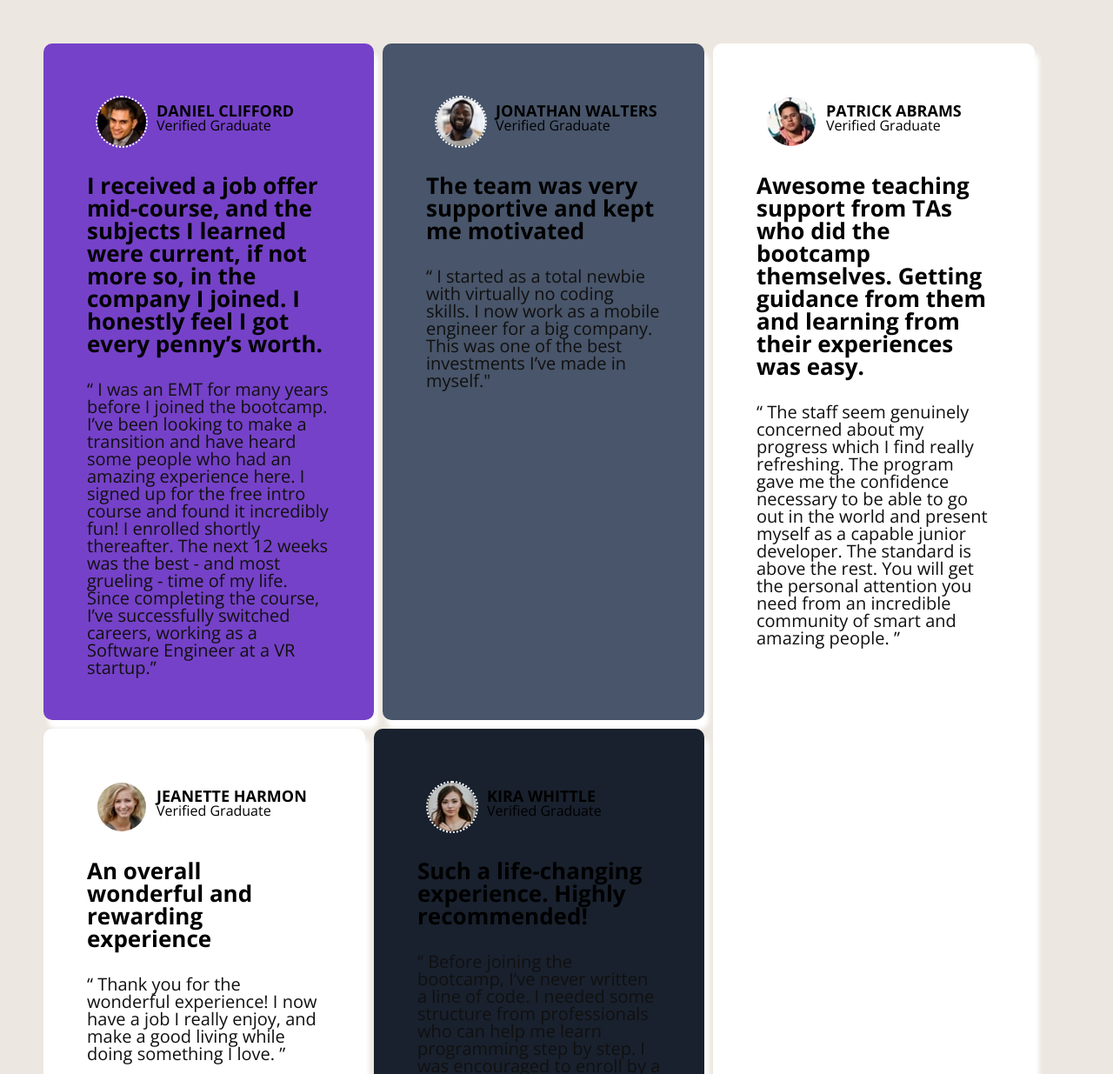
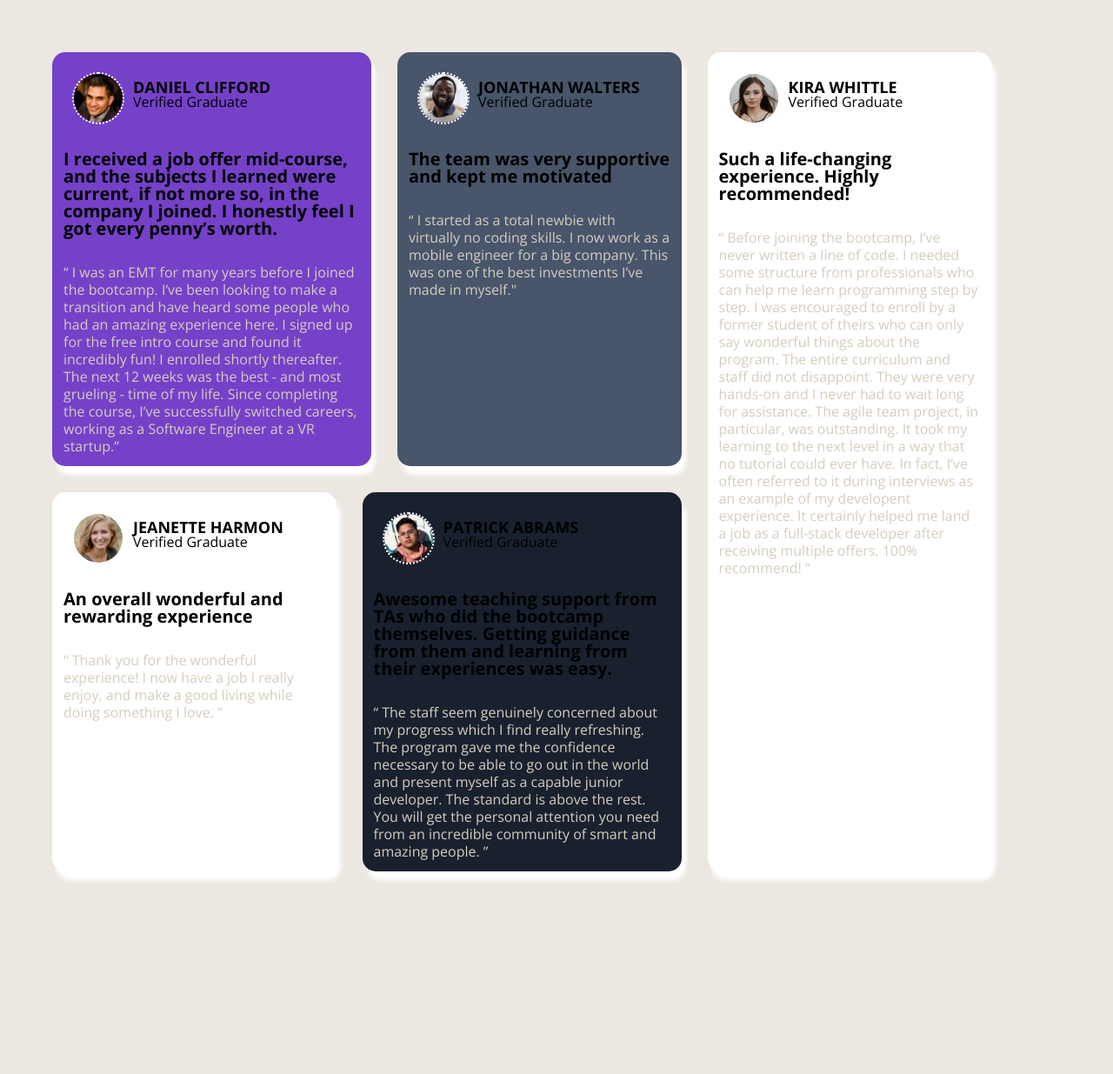
Before and after one commit to shorenabakradze/1500task5, a plain HTML site: page index.html in a window 1280 px wide. Shown: the top 1235 px of the page at 87% size. After the commit the page ends 1062 px from the top, so only its background shows below. Drawn offline with nearby package versions, Linux system fonts and the light colour scheme.

Commit message:
finished

```diff
--- a/index.html
+++ b/index.html
@@ -58,7 +58,7 @@
           investments I’ve made in myself."
         </p>
       </div>
-      <div class="grid-div-3">
+      <div class="grid-div-5">
         <div class="flex-div">
         <img src="image/image-patrick.jpg" alt="photo">
         <div class="title-div">
@@ -95,7 +95,7 @@
         </p>
       </div>
 
-      <div class="grid-div-5">
+      <div class="grid-div-3">
         <div class="flex-div">
         <img src="image/image-kira.jpg" alt="photo">
           <div class="title-div">
--- a/style.css
+++ b/style.css
@@ -1,6 +1,7 @@
 body {
   width: 100%;
   margin: 0 auto;
+  background-color: rgb(236, 231, 224);
 }
 .grid-container {
   width: 100%;
@@ -10,7 +11,7 @@ body {
   grid-template-columns: repeat(4, auto auto auto);
   grid-template-rows: repeat(2, auto);
   gap: 10px;
-  background-color: rgb(236, 231, 224);
+
   padding: 50px;
 }
 .grid-div-1 img {
@@ -47,56 +48,61 @@ body {
 
 .grid-div-1 {
   max-width: 800px;
-  padding: 50px;
+  padding: 13px;
   background-color: hsl(263, 55%, 52%);
-  border-radius:10px;
+  border-radius:15px;
   box-shadow: 5px 10px 5px #fff;
   grid-column-start: 1;
   grid-column-end: 3;
   grid-row: 1;
+  margin: 10px;
 }
 
 .grid-div-2 {
   max-width: 400px;
-  padding: 50px;
+  padding: 13px;
   background-color:  hsl(217, 19%, 35%);
-  border-radius: 10px;
+  border-radius: 15px;
   box-shadow: 5px 10px 5px #fff;
   grid-column: 3;
   grid-row: 1;
+  margin: 10px;
 }
 
 .grid-div-3 {
   max-width: 400px;
-  padding: 50px;
+  padding: 13px;
   background-color: hsl(0, 0%, 100%);
-  border-radius: 10px;
+  border-radius: 15px;
   box-shadow: 5px 10px 5px #fff;
   grid-row-start: 1;
   grid-row-end: 3;
   grid-column: 4;
+  margin: 10px;
 }
 
 .grid-div-4 {
   max-width: 400px;
-  padding: 50px;
+  padding: 13px;
   background-color:  hsl(0, 0%, 100%);
-  border-radius: 10px;
+  border-radius: 15px;
   box-shadow: 5px 10px 5px #fff;
   grid-column: span 1;
   grid-row: 2;
+  margin: 10px;
 }
+
 
 .grid-div-5 {
   max-width: 800px;
-  padding: 50px;
+  padding: 13px;
   background-color: hsl(219, 29%, 14%);
-  border-radius: 10px;
+  border-radius: 15px;
   box-shadow: 5px 10px 5px #fff;
   grid-column-start: 2;
   grid-column-end: 4;
   grid-row:  2;
-
+  margin: 10px;
 }
 
  h3 {
@@ -113,13 +119,14 @@ h4 {
 
 .title-text {
   font-family: 'Open Sans', sans-serif;
-  font-size: 20px;
+  font-size: 16px;
   padding-top: 30px;
-  color: rgb(17, 16, 16);
+  color:rgb(214, 205, 191);
+  line-height: 20px;
 }
 .title{
   font-family: 'Open Sans', sans-serif;
-  font-size: 26px;
+  font-size: 20px;
   font-weight: bold;
   padding-top: 30px;
 
```
